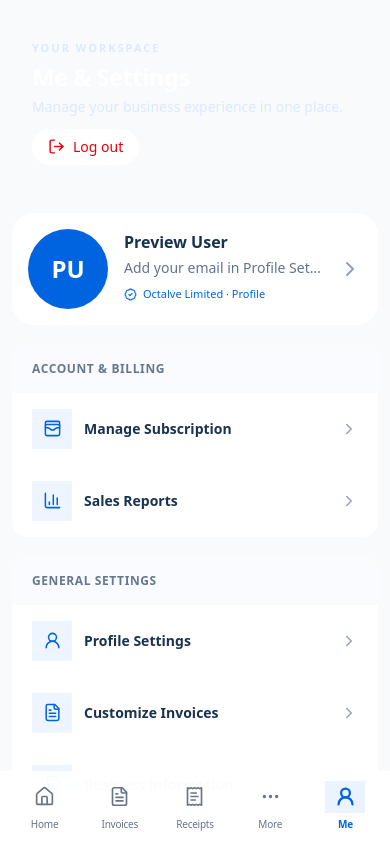
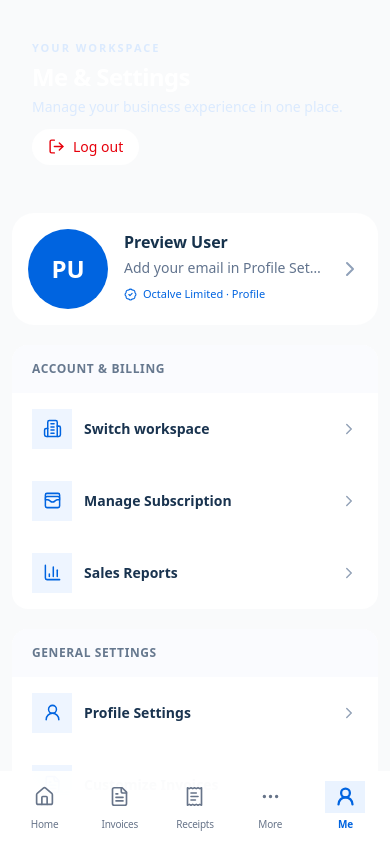
Before and after one commit to octalve-core/octalve-invoice, a Next.js app: page /dashboard/settings in a window 390 px wide. Shown: the top 844 px of the page. Built offline with nearby package versions, Linux system fonts and the light colour scheme.

Commit message:
Batch X: one-click preview workspace switching from merchant on desktop and mobile

```diff
--- a/app/(dashboard)/dashboard/settings/page.tsx
+++ b/app/(dashboard)/dashboard/settings/page.tsx
@@ -5,7 +5,7 @@ import {UserAvatar} from "@/src/features/merchant-preview/UserAvatar";
 import {PreviewLogoutButton} from "@/src/features/merchant-preview/PreviewLogoutButton";
 import {useMerchantPreview} from "@/src/features/merchant-preview/MerchantPreviewProvider";
 const sections=[
- {title:"Account & billing",rows:[["Manage Subscription","/dashboard/settings/subscription",WalletCards],["Sales Reports","/dashboard/report",BarChart3]]},
+ {title:"Account & billing",rows:[["Switch workspace","/workspaces",Building2],["Manage Subscription","/dashboard/settings/subscription",WalletCards],["Sales Reports","/dashboard/report",BarChart3]]},
  {title:"General settings",rows:[["Profile Settings","/dashboard/settings/profile",UserRound],["Customize Invoices","/dashboard/settings/invoice",FileText],["Business information","/dashboard/getting-started/business",Building2],["Payment connections","/dashboard/getting-started/payments",WalletCards]]},
  {title:"Preferences & support",rows:[["FAQs & Help","/dashboard/settings/faqs",HelpCircle],["Deleted Records","/dashboard/settings/deleted",Trash2]]},
  {title:"More workspace tools",rows:[["Quotations","/dashboard/quotation",FileSpreadsheet],["Expenses","/dashboard/expenses",WalletCards],["Items & Services","/dashboard/items",Package],["Staff","/dashboard/staff",UsersRound],["Credit Notes","/dashboard/credit-note",FileMinus],["Other Services","/dashboard/other-services",MoreHorizontal],["Recurring Expenses","/dashboard/recurring-expense",RefreshCcw],["Payments Received","/dashboard/payment-received",WalletCards]]}
```
